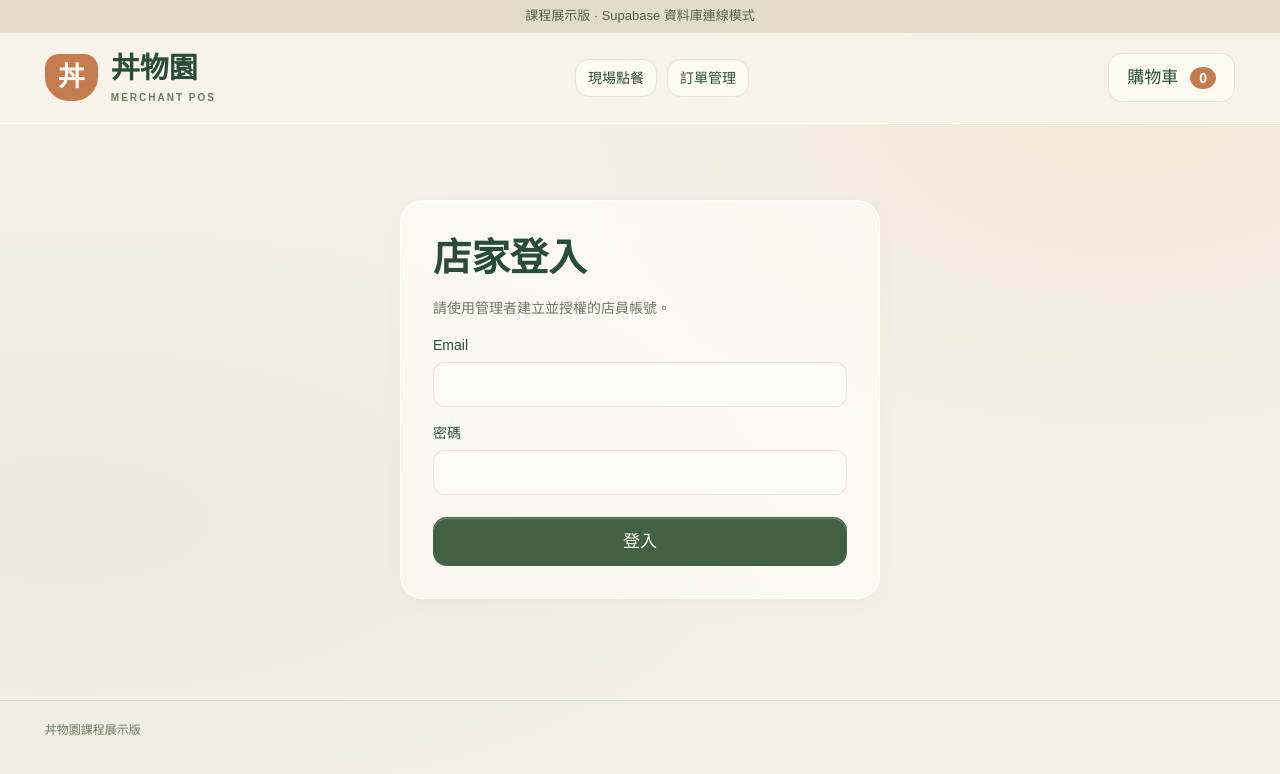
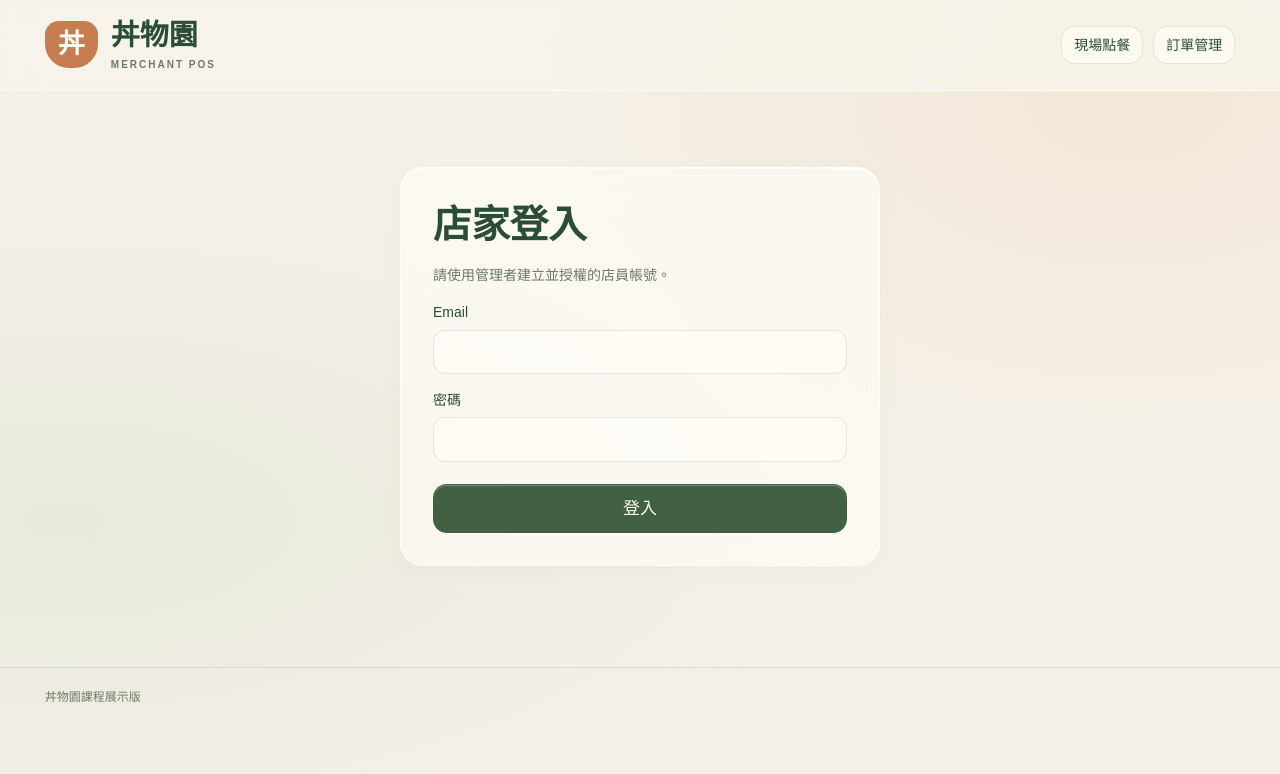
Before and after one commit to stefany6290-dot/bento, a plain HTML site: page pos.html in a window 1280 px wide. Drawn offline with Linux system fonts and the light colour scheme; a web font is replaced by a local one.

Commit message:
Update pos.html

```diff
--- a/pos.html
+++ b/pos.html
@@ -2,8 +2,8 @@
 <html lang="zh-Hant">
 <head><meta charset="utf-8"><meta name="viewport" content="width=device-width,initial-scale=1"><meta name="robots" content="noindex"><meta name="theme-color" content="#35543e"><title>丼物園｜商家 POS</title><link rel="stylesheet" href="./style.css">
 <script defer src="./config.js"></script><script defer src="./js/menu.js"></script><script defer src="./js/api.js"></script><script defer src="./js/app.js"></script></head>
-<body data-platform="staff"><div id="mode-notice" class="mode-notice"></div>
-<header class="topbar"><a class="brand" href="./pos.html"><span class="bowl-logo" aria-hidden="true">丼</span><span>丼物園<small>MERCHANT POS</small></span></a><nav aria-label="商家功能"><button data-staff-view="pos">現場點餐</button><button data-staff-view="orders">訂單管理</button></nav><button class="cart-toggle" data-action="cart" aria-label="開啟購物車">購物車 <b id="cart-count">0</b></button></header>
+<body data-platform="staff"><div id="mode-notice" class="mode-notice" style="display:none"></div>
+<header class="topbar"><a class="brand" href="./pos.html"><span class="bowl-logo" aria-hidden="true">丼</span><span>丼物園<small>MERCHANT POS</small></span></a><nav aria-label="商家功能"><button data-staff-view="pos">現場點餐</button><button data-staff-view="orders">訂單管理</button></nav><span id="cart-count" hidden>0</span></header>
 <div id="status" role="status" aria-live="polite"></div><main id="app"></main>
 <footer>丼物園課程展示版</footer>
 <dialog id="product-dialog" aria-labelledby="product-title"></dialog><dialog id="cancel-dialog" aria-labelledby="cancel-title"></dialog>
```
